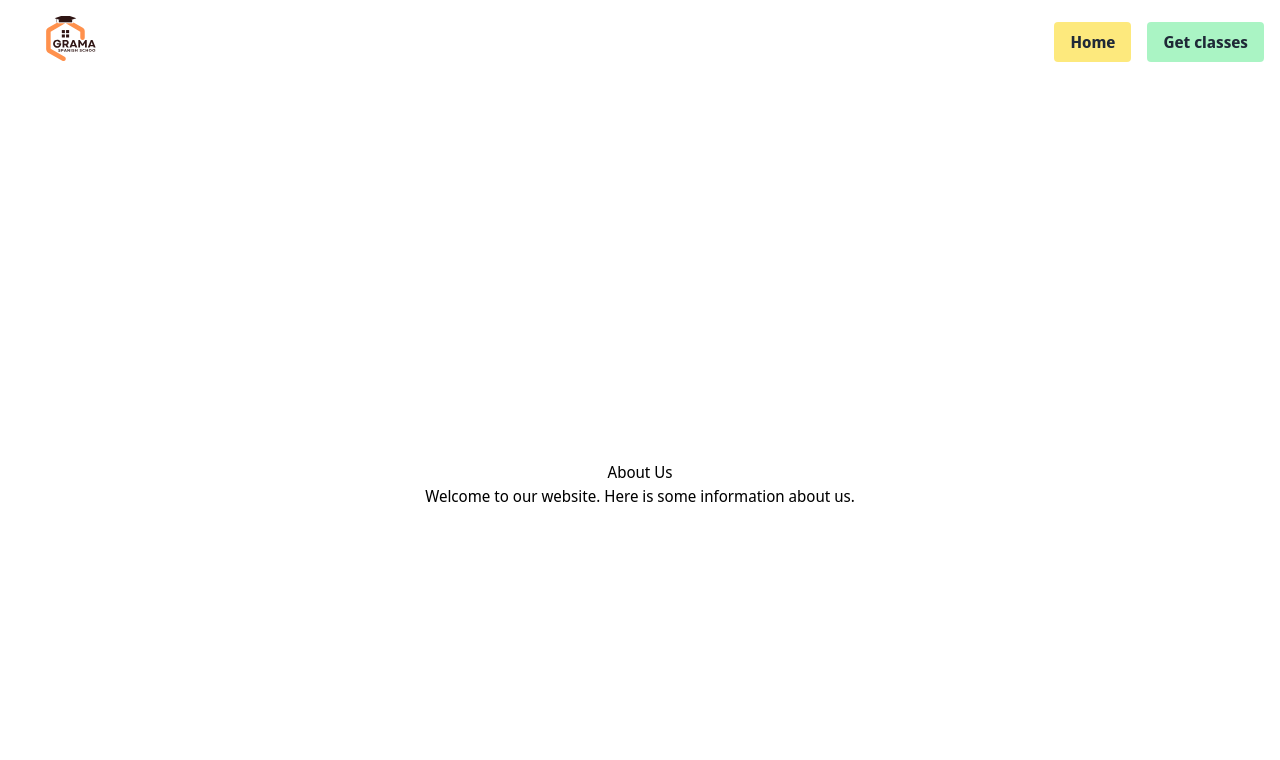
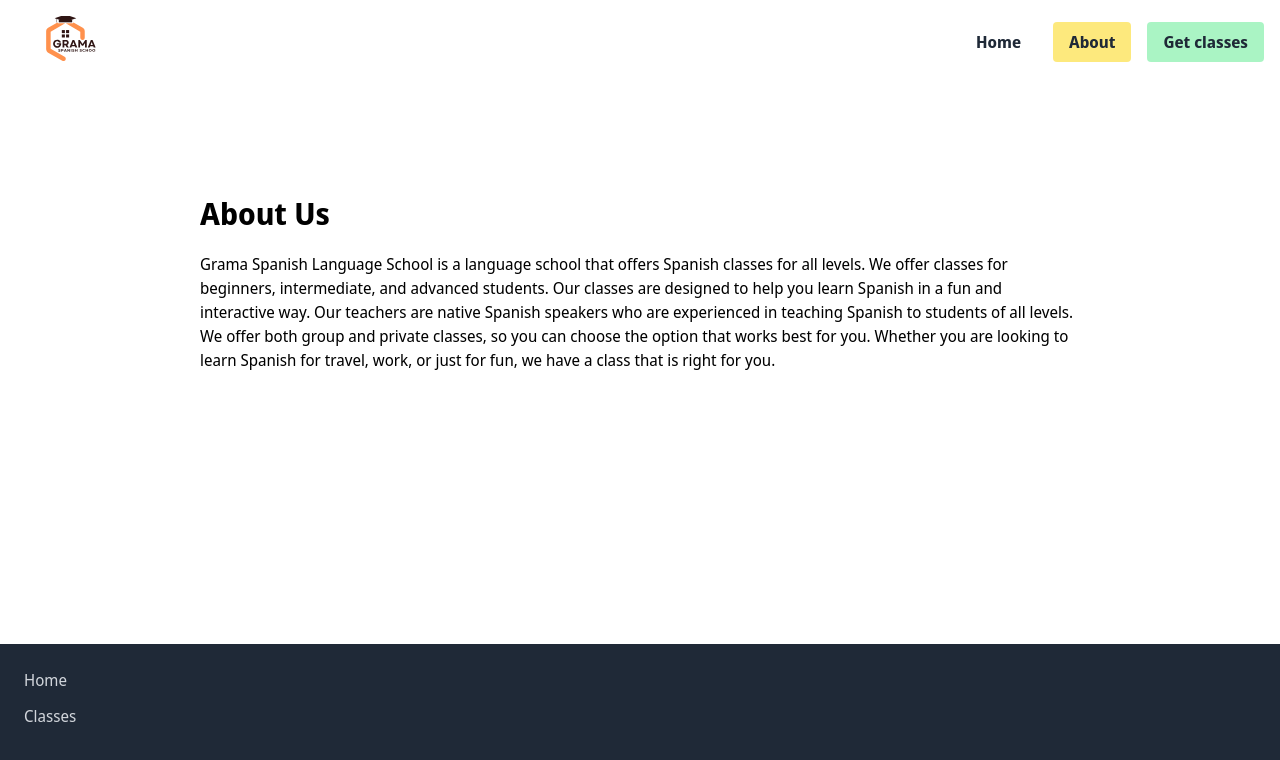
Before and after one commit to doevj/gmsp, a Next.js app: page /en/about in a window 1280 px wide. Shown: the top 760 px of the page. Built offline with nearby package versions, Linux system fonts and the light colour scheme.

Commit message:
about page init & fixes

```diff
--- a/messages/en.json
+++ b/messages/en.json
@@ -12,5 +12,9 @@
   "Index": {
     "title": "Welcome to the index page",
     "message": "This is the index page"
+  },
+  "About": {
+    "title": "About Us",
+    "message": "Grama Spanish Language School is a language school that offers Spanish classes for all levels. We offer classes for beginners, intermediate, and advanced students. Our classes are designed to help you learn Spanish in a fun and interactive way. Our teachers are native Spanish speakers who are experienced in teaching Spanish to students of all levels. We offer both group and private classes, so you can choose the option that works best for you. Whether you are looking to learn Spanish for travel, work, or just for fun, we have a class that is right for you."
   }
 }
--- a/messages/es.json
+++ b/messages/es.json
@@ -7,5 +7,9 @@
   "Index": {
     "title": "Welcome to the index page",
     "message": "This is the index page"
+  },
+  "About": {
+    "title": "Nosotros",
+    "message": "Grama Spanish Language School is a language school that offers Spanish classes for all levels. We offer classes for beginners, intermediate, and advanced students. Our classes are designed to help you learn Spanish in a fun and interactive way. Our teachers are native Spanish speakers who are experienced in teaching Spanish to students of all levels. We offer both group and private classes, so you can choose the option that works best for you. Whether you are looking to learn Spanish for travel, work, or just for fun, we have a class that is right for you."
   }
 }
--- a/messages/ru.json
+++ b/messages/ru.json
@@ -7,5 +7,9 @@
   "Index": {
     "title": "Welcome to the index page",
     "message": "This is the index page"
+  },
+  "About": {
+    "title": "О нас",
+    "message": "Grama Spanish Language School is a language school that offers Spanish classes for all levels. We offer classes for beginners, intermediate, and advanced students. Our classes are designed to help you learn Spanish in a fun and interactive way. Our teachers are native Spanish speakers who are experienced in teaching Spanish to students of all levels. We offer both group and private classes, so you can choose the option that works best for you. Whether you are looking to learn Spanish for travel, work, or just for fun, we have a class that is right for you."
   }
 }
--- a/src/app/[locale]/about/page.tsx
+++ b/src/app/[locale]/about/page.tsx
@@ -1,11 +1,13 @@
+import { useTranslations } from 'next-intl';
 import React from 'react';
 
 const AboutPage: React.FC = () => {
+  const t = useTranslations('About');
 
   return (
-    <div className='min-h-screen flex flex-col items-center justify-center'>
-      <h1>About Us</h1>
-      <p>Welcome to our website. Here is some information about us.</p>
+    <div className='min-h-[400px] flex flex-col justify-center gap-5 p-10 mx-[10rem] '>
+      <h1 className='font-bold text-3xl'>{t('title')}</h1>
+      <p>{t('message')}</p>
     </div>
   );
 };
--- a/src/app/[locale]/layout.tsx
+++ b/src/app/[locale]/layout.tsx
@@ -24,7 +24,7 @@ export default async function LocaleLayout({
       <body >
         <NextIntlClientProvider messages={messages}>
           <Header />
-          <div className='min-h-screen'>
+          <div className='min-h-[70vh]'>
             {children}
           </div>
           <Social />
--- a/src/common/layouts/Header/components/menu-items.tsx
+++ b/src/common/layouts/Header/components/menu-items.tsx
@@ -6,13 +6,13 @@ import Link from "next/link";
 import { useLocale } from "next-intl";
 
 const menuItems = [
-  { name: 'Home', href: '/', id: 'home' },
-  // { name: 'About', href: '/about', id: 'about' },
+  { name: 'Home', href: '/home', id: 'home' },
+  { name: 'About', href: '/about', id: 'about' },
 ];
 
 function getActiveMenuItem(pathname: string) {
-  const menuItem = menuItems.find(item => item.href.includes(pathname));
-  return menuItem ? menuItem.id : 'home';
+  const menuItem = menuItems.find(item => pathname.includes(item.href));
+  return menuItem ? menuItem.id : '';
 }
 
 export const MenuItems: FC = () => {
```
